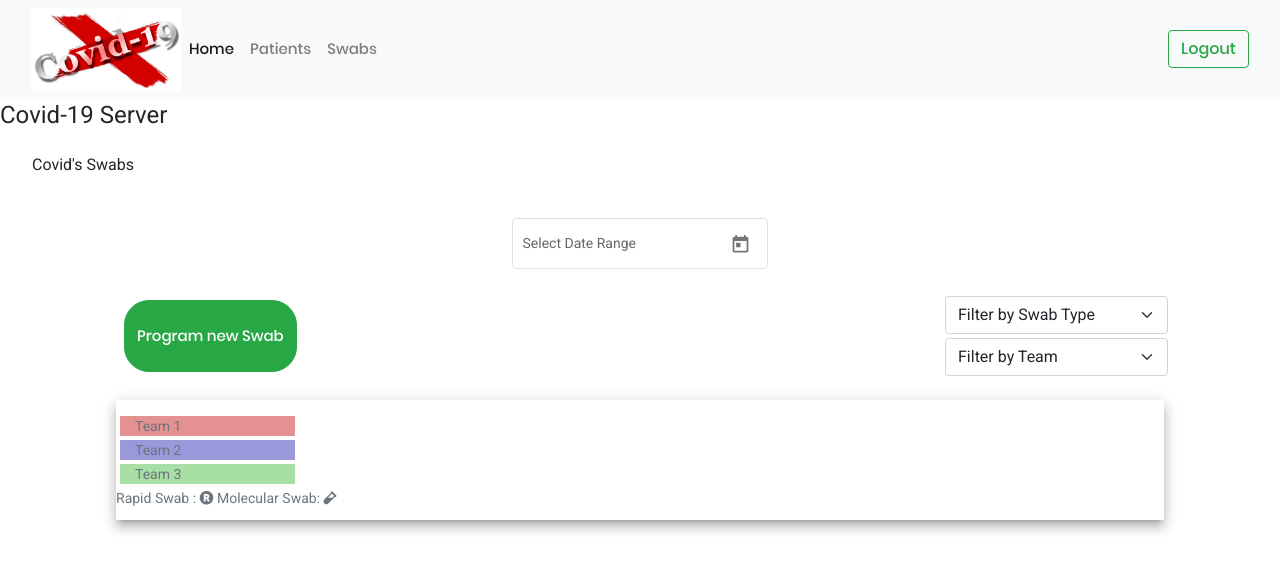
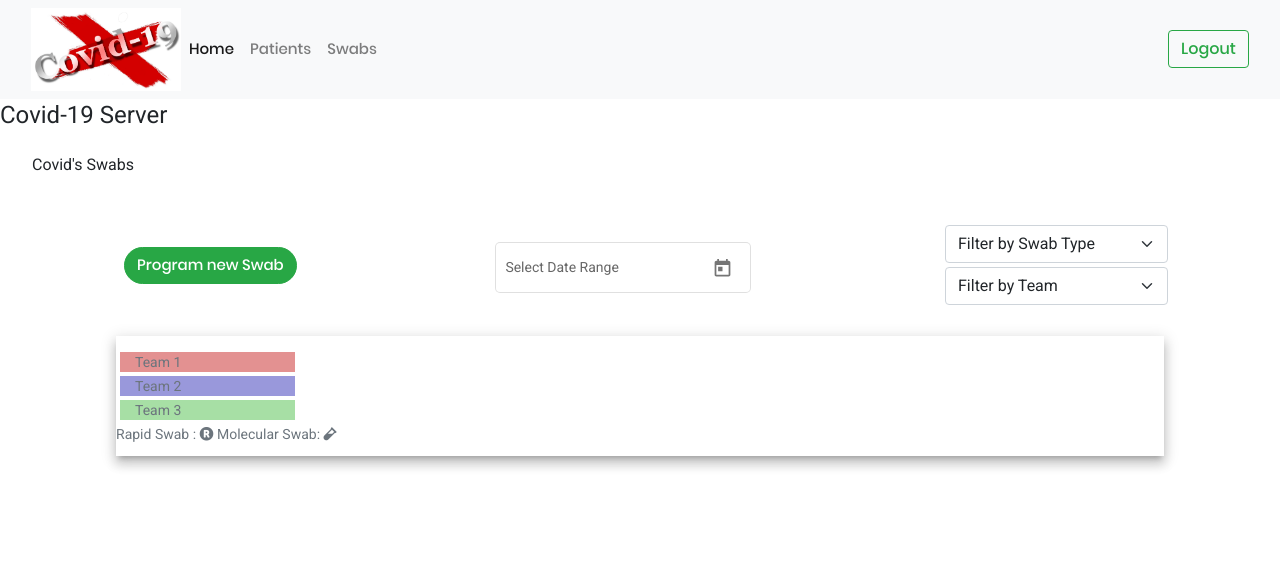
Before and after one commit to letigiam/Covid19-UI, an Angular app: page /swabs in a window 1280 px wide. Shown: the top 572 px of the page. Built offline with nearby package versions, Linux system fonts and the light colour scheme.

Commit message:
fixed position card swab, flex-grid patients

```diff
--- a/src/app/components/patient-add/patient-add.component.css
+++ b/src/app/components/patient-add/patient-add.component.css
@@ -33,7 +33,7 @@
 
 .form-check-input {
   margin-left: 20px;
-  margin-top: 9px;
+
 }
 .form-check-input {
   margin-left: 17%;
--- a/src/app/components/patientsTable/patientsTable.component.html
+++ b/src/app/components/patientsTable/patientsTable.component.html
@@ -1,7 +1,13 @@
 <!DOCTYPE html>
-<app-patient-add (emitter)="updatePatients()"></app-patient-add>
+<div class="row justify-content-center">
+  <div class="col-12 col-md-11 justify-content-start">
+    <app-patient-add (emitter)="updatePatients()"></app-patient-add>
+  </div>
+</div>
 
-<table class="table table-striped">
+<div class="row justify-content-center">
+  <div class="col-12 col-md-11">
+      <table class="table table-striped">
   <thead>
     <tr>
       <th scope="col">Id</th>
@@ -110,3 +116,5 @@
     </button>
   </div>
 </ng-template>
+  </div>
+</div>
--- a/src/app/components/swabsTable/swabsTable.component.css
+++ b/src/app/components/swabsTable/swabsTable.component.css
@@ -12,10 +12,28 @@ table {
   height:800px;
   width:1000px;
 }
+.mytbody{
+  vertical-align: baseline !important;
+}
 
+
+::-webkit-scrollbar {
+    width: 12px;
+}
+
+::-webkit-scrollbar-track {
+    -webkit-box-shadow: inset 0 0 6px rgba(0,0,0,0.3);
+    border-radius: 10px;
+}
+
+::-webkit-scrollbar-thumb {
+    border-radius: 10px;
+    -webkit-box-shadow: inset 0 0 6px rgba(0,0,0,0.5);
+}
 
 .card {
   min-width:200px;
+  max-width:250px;
   box-shadow: 0 8px 32px 0 rgba(31, 38, 135, 0.37);
   backdrop-filter: blur(6.5px);
   -webkit-backdrop-filter: blur(6.5px);
--- a/src/app/components/swabsTable/swabsTable.component.html
+++ b/src/app/components/swabsTable/swabsTable.component.html
@@ -1,7 +1,11 @@
 <div class="row justify-content-center">
-  <div class="col-11 ">
+  <div class="col-12 col-md-11 ">
+
+  <div class="d-flex flex-column flex-sm-row justify-content-between align-items-center">
+
+    <button class="btn btn-success btn-radius m-2" (click)="openModal(swabModal, 'post')">Program new Swab</button>
     <div class="d-flex justify-content-center">
-    <mat-form-field appearance="outline">
+    <mat-form-field appearance="outline" class="mt-4">
     <mat-label>Select Date Range</mat-label>
     <mat-date-range-input [rangePicker]="picker" [formGroup]="range">
       <input matStartDate placeholder="Start Date" formControlName="start" />
@@ -11,9 +15,6 @@
     <mat-date-range-picker #picker></mat-date-range-picker>
     </mat-form-field>
   </div>
-  <div class="d-flex flex-column flex-sm-row justify-content-between">
-
-    <button class="btn btn-success btn-radius m-2" (click)="openModal(swabModal, 'post')">Program new Swab</button>
     <div>
       <select class="form-select m-1" aria-label="Default select example" (change)="filterSwabs($event, 'type')">
         <option value="" selected disabled>Filter by Swab Type</option>
@@ -35,7 +36,7 @@
 
 </div>
 <div class="row justify-content-center">
-  <div class="col-11 d-block  table-swab">
+  <div class="col-12 col-md-11 d-block  table-swab">
     <div class="">
     <div class="mat-elevation-z8 overflow-scroll">
     <table class="" >
@@ -53,11 +54,11 @@
           <th *ngFor="let day of daysSelected">{{ day }}</th>
         </tr>
       </thead>
-      <tbody>
+      <tbody class="mytbody">
         <td *ngFor="let dayContent of daysSelectedContent">
           <div
             *ngFor="let swab of dayContent"
-            class="card border_team{{ swab.team_id }}"
+            class="card border_team{{ swab.team_id }} m-1"
             (click)="openModal(swabModal, 'update', swab)"
           >
             <p>
@@ -113,7 +114,7 @@
           </div>
         </div>
         <div class="form-group row">
-          <label for="date" class="col-sm-4 col-form-label">Date and Time</label>
+          <label for="date" class="col-sm-4 col-form-label">Date</label>
           <div class="col-sm-8">
             <input
               formControlName="date"
@@ -123,12 +124,17 @@
               [ngClass]="[swabToUpdate.date.includes('ERROR') ? 'error' : '']"
             />
           </div>
-          <div>
-            <ngb-timepicker
-              [(ngModel)]="time"
-              [ngModelOptions]="{ standalone: true }"
-            ></ngb-timepicker>
-          </div>
+        </div>
+          <div class="form-group row">
+            <label for="time" class="col-sm-4 col-form-label">Time</label>
+            <div class="col-sm-8">
+              <ngb-timepicker
+                [(ngModel)]="time"
+                [ngModelOptions]="{ standalone: true }"
+              ></ngb-timepicker>
+            </div>
+
+
         </div>
         <div class="form-group row">
           <label for="swab" class="col-sm-4 col-form-label">Swab Type</label>
```
